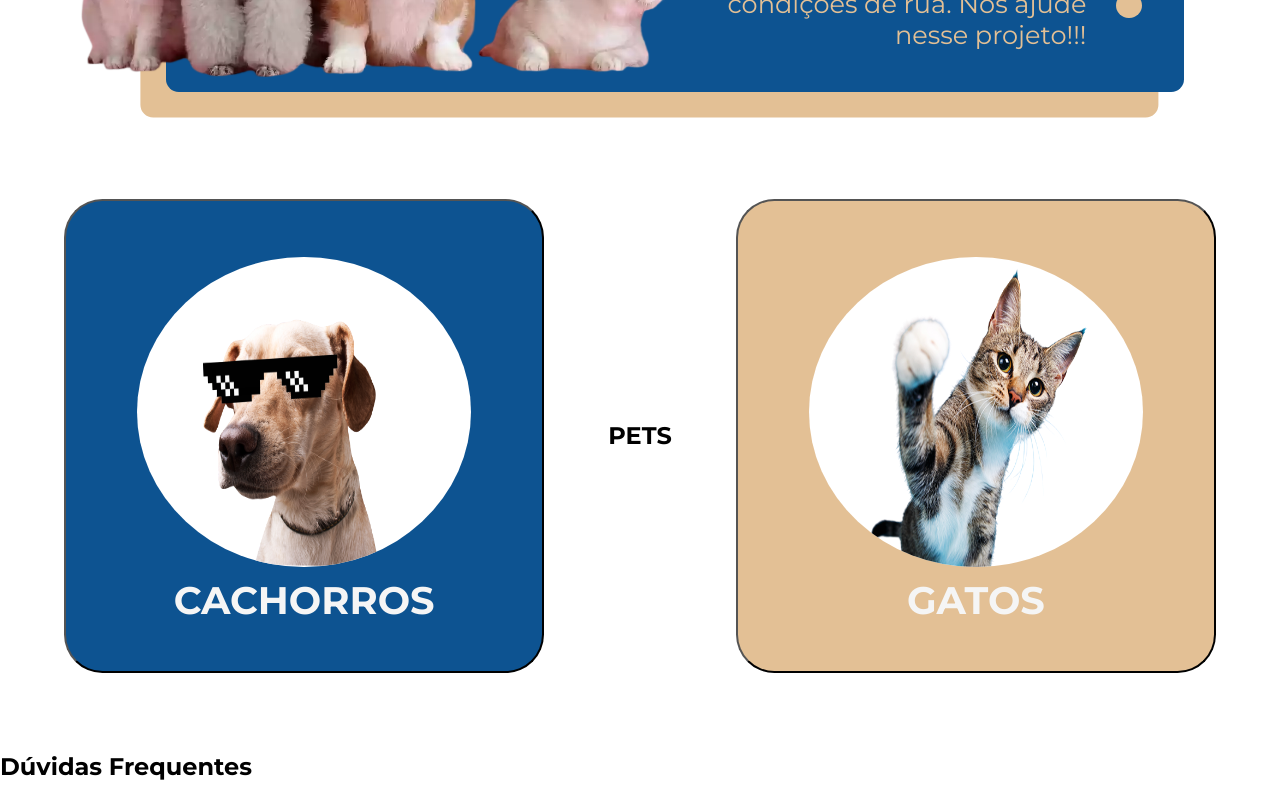
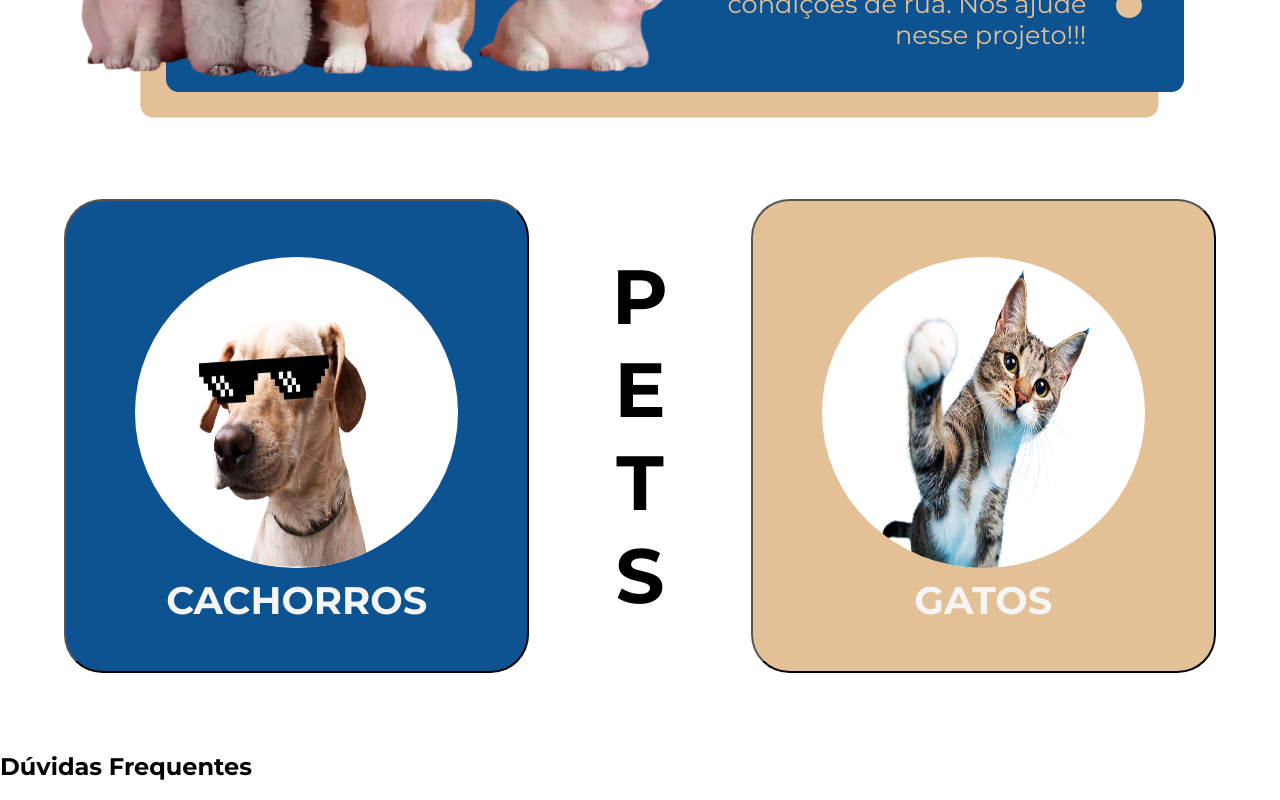
Before and after one commit to Al3ncar/PTH, a React (Create React App) app: page / in a window 1280 px wide. Shown: the part 1145-1945 px from the top of the page. Built offline with nearby package versions, Linux system fonts and the light colour scheme.

Commit message:
PEC: Finish pet

```diff
--- a/src/assets/App.css
+++ b/src/assets/App.css
@@ -248,6 +248,18 @@ h1{ width: 18%; margin: 0 2%;}
   align-items: center;
   flex-direction: column;
 }
+.pets_card{
+  width: 10%;
+  text-align: center;
+  font-size: 4vw;
+}
+
+.pets_titl{
+  width: 100%;
+  writing-mode: vertical-lr;
+  text-orientation: upright;
+}
+
 .btn_pet_cat{
   width: 100%; height: 100%;
   background-color:#E3C095 ;
--- a/src/assets/App.js
+++ b/src/assets/App.js
@@ -129,7 +129,7 @@ export default class App extends React.Component{
               </button>
             </section>
 
-            <section className="pets_card"> <h2> PETS </h2> </section>
+            <section className="pets_card"> <h2 className="pets_titl"> PETS </h2> </section>
 
             <section className="card_pet_cat">
               <button onClick={this.cat} className="btn_pet_cat">
```
